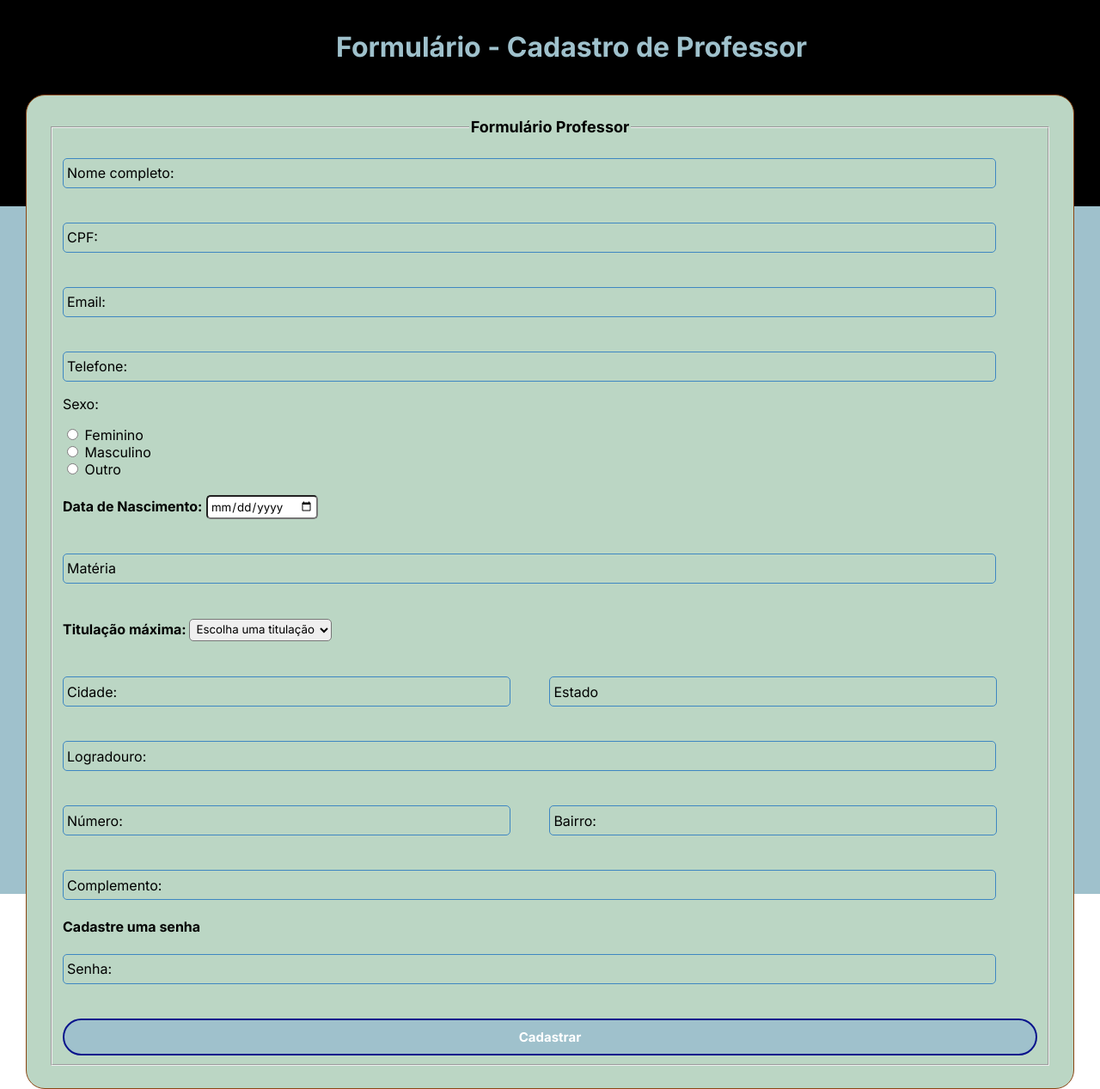
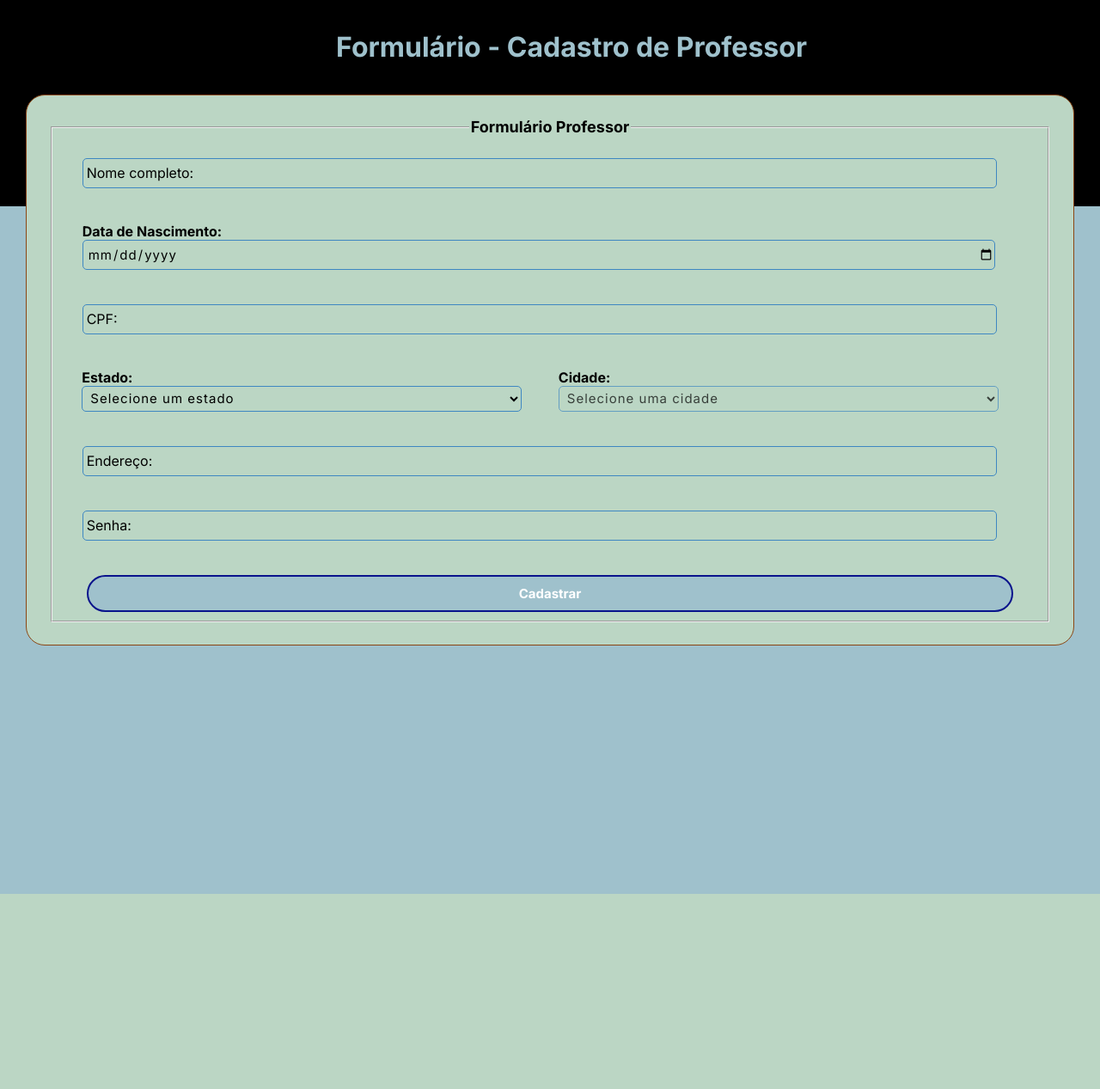
Before and after one commit to LucasBP23/projeto_seminario, a PHP site: page /Page_secretaria/cad_professor.php in a window 1280 px wide. Shown: the whole page at 86% size. After the commit the page ends 1040 px from the top, so only its background shows below. Run offline with PHP 8.4, Linux system fonts and the light colour scheme.

Commit message:
Formulário professor e API IBGE
Alteração parcial no formulário do professor e adição da API do IBGE para cidades e estados.

```diff
--- a/Pacote_Download/Projeto_Seminário/Page_secretaria/cad_professor.css
+++ b/Pacote_Download/Projeto_Seminário/Page_secretaria/cad_professor.css
@@ -58,15 +58,13 @@ html, body {
    z-index: 3;
 }
 
-.caixa_form{
-    padding: 3px;
-    border-radius: 5px;
-}
 
 
 
 .inputBox{
     position: relative;
+    margin-left: 2%;
+
 }
 
 .inputUser{
@@ -98,8 +96,8 @@ html, body {
 .inputUser:focus ~ .labelInput,
 .inputUser:valid ~ .labelInput {
     top: -20px;
-    font-size: 13px;
-    color: #895F5E;
+
+    color: black;
     font-weight: bold;
 }
 
@@ -108,15 +106,15 @@ html, body {
 .coluna-50l{
     display: inline-block;
     /* float: left; */
-    width: 47.5%;
-
+    width: 48.5%;
+    margin-left: 1%;
 }
 
 .coluna-50r{
     display: inline-block;
     /* float: right; */
-    width: 47.5%;
-    margin-left: 2.05%;
+    width: 48.5%;
+    /* margin-left: 1%;  */
 }
 
 
@@ -134,7 +132,7 @@ html, body {
 
 #submit{
     background: #9fc1cc;
-    width: 100%;
+    width: 95%;
     border: 2px solid rgb(9, 19, 140);
     padding: 10px;
     color: white;
@@ -142,6 +140,9 @@ html, body {
     font-weight: bold;
     cursor: pointer;
     border-radius: 22px;
+    display: block;
+    margin: 0 auto;
+
 }
 #submit:hover{
     background:  #063444;
--- /dev/null
+++ b/Pacote_Download/Projeto_Seminário/Page_secretaria/cad_professor.js
@@ -0,0 +1,49 @@
+// Função para carregar os estados
+function carregarEstados() {
+    fetch('https://servicodados.ibge.gov.br/api/v1/localidades/estados?orderBy=nome')
+        .then(response => response.json())
+        .then(estados => {
+            const estadoSelect = document.getElementById('professor_estado');
+            estados.forEach(estado => {
+                let option = document.createElement('option');
+                option.value = estado.sigla;
+                option.text = estado.sigla;
+                estadoSelect.add(option);
+            });
+        })
+        .catch(error => console.error('Erro ao carregar os estados:', error));
+}
+
+// Função para carregar as cidades quando um estado for selecionado
+function carregarCidades(estadoId) {
+    const cidadeSelect = document.getElementById('professor_cidade'); //
+    cidadeSelect.disabled = true; // Desabilitar o campo enquanto carrega as cidades
+    cidadeSelect.innerHTML = '<option value="">Selecione uma cidade</option>'; // Resetar as opções
+
+    fetch(`https://servicodados.ibge.gov.br/api/v1/localidades/estados/${estadoId}/municipios?orderBy=nome`)
+        .then(response => response.json())
+        .then(cidades => {
+            cidades.forEach(cidade => {
+                let option = document.createElement('option');
+                option.value = cidade.id;
+                option.text = cidade.nome;
+                cidadeSelect.add(option);
+            });
+            cidadeSelect.disabled = false; // Reabilitar o campo após carregar as cidades
+        })
+        .catch(error => console.error('Erro ao carregar as cidades:', error));
+}
+
+// Adicionar eventos
+document.getElementById('professor_estado').addEventListener('change', function() { // Ajustado para professor_estado
+    const estadoId = this.value;
+    if (estadoId) {
+        carregarCidades(estadoId);
+    } else {
+        document.getElementById('professor_cidade').disabled = true; // Ajustado para professor_cidade
+        document.getElementById('professor_cidade').innerHTML = '<option value="">Selecione uma cidade</option>';
+    }
+});
+
+// Chamar a função de carregar estados ao carregar a página
+carregarEstados();
--- a/Pacote_Download/Projeto_Seminário/Page_secretaria/cad_professor.php
+++ b/Pacote_Download/Projeto_Seminário/Page_secretaria/cad_professor.php
@@ -1,3 +1,6 @@
+
+
+
 <!DOCTYPE html>
 <html lang="pt-br">
 <head>
@@ -6,7 +9,7 @@
     <title>Document</title>
     <meta http-equiv="X-UA-Compatible" content="IE=edge">
     <link rel="icon" type="image/x-icon" href="Images/UniSGE-removebg-preview.png"> <!--Coloca o logo no topo da guia da página-->
-    <link rel="stylesheet" href="cad_professor.css">
+    <link rel="stylesheet" href="cad_professor.css?v=1.3">
 
 
 
@@ -23,117 +26,60 @@
                     <br>
                     <div class="inputBox">
 
-                        <input type="text" name="nome" id="nome" class="inputUser" required>
-                        <label for="nome" class="labelInput">Nome completo: </label>
+                        <input type="text" name="professor_nome_completo" id="professor_nome_completo" class="inputUser" required>
+                        <label for="professor_nome_completo" class="labelInput">Nome completo: </label>
 
+                    </div>
+                    <br><br>
+                    <div class="inputBox">
+                    <label for="professor_data_nascimento"><b>Data de Nascimento:</b></label>
+                    <input type="date" name="professor_data_nascimento" id="professor_data_nascimento" class="inputUser" required>
                     </div>
                     <br><br>
 
                     <div class="inputBox">
-                        <input type="number" name="cpf" id="cpf" class="inputUser" required>
-                        <label for="cpf" class="labelInput">CPF: </label>
+                        <input type="text" name="professor_cpf" id="professor_cpf" class="inputUser" required>
+                        <label for="professor_cpf" class="labelInput">CPF: </label>
                     </div>
                     <br><br>
 
-                    <div class="inputBox">
-                        <input type="text" name="email" id="email" class="inputUser"  required>
-                        <label for="email" class="labelInput">Email: </label>
-
-
-                    </div>
-                    <br><br>
-                    <div class="inputBox">
-                        <input type="tel" name="telefone" id="telefone" class="inputUser"  required>
-                        <label for="telefone" class="labelInput">Telefone: </label>
-
-
-                    </div>
-                    <p>Sexo:</p>
-                    <input type="radio" id="feminino" name="sexo" value="feminino" required>
-                    <label for="feminino">Feminino</label>
-                    <br>
-                    <input type="radio" id="masculino" name="sexo" value="masculino" required>
-                    <label for="masculino">Masculino</label>
-                    <br>
-                    <input type="radio" id="outro" name="sexo" value="outro" required>
-                    <label for="outro">Outro</label>
-                    <br><br>
-
-                    <label for="nascimento"><b>Data de Nascimento:</b></label>
-                    <input type="date" name="nascimento" id="nascimento" class="caixa_form" required>
-                    <br><br><br>
-
-                    <div class="inputBox">
-                        <input type="text" name="materia" id="materia" class="inputUser"   required>
-                        <label for="materia" class="labelInput">Matéria</label>
-
-
-                    </div>
-                    <br>
-                    <H4>Titulação máxima:
-                    <select required name="titulacao_max" id="titulacao_max" class="caixa_form">
-                        <option selected disabled value="">Escolha uma titulação</option>
-                        <option value="licenciatura">Licenciatura</option>
-                        <option value="bacharelado">Bacharelado</option>
-                        <option value="mestrado">Mestrado</option>
-                        <option value="doutorado">Doutorado</option>
-                        <option value="outro">Outro</option>
-                    </select>
-                </H4>
-                    <br>
-
-                    <section class="coluna-50l">
-                        <div class="inputBox">
-                            <input type="text" name="cidade" id="cidade" class="inputUser"  required>
-                            <label for="cidade" class="labelInput">Cidade: </label>
-                        </div>
-                        </section>
-
-
-                        <section class="coluna-50r">
-                    <div class="inputBox">
-                        <input type="" name="estado" id="estado" class="inputUser"  required>
-                        <label for="estado" class="labelInput">Estado</label>
-                    </div>
-                    </section>
-
-
-                    <br><br><br>
-
-                    <div class="inputBox">
-                        <input type="text" name="logradouro" id="logradouro" class="inputUser"  required>
-                        <label for="logradouro" class="labelInput">Logradouro: </label>
-
-                    </div>
-                    <br><br>
 
                     <section class="coluna-50l">
                     <div class="inputBox">
-                        <input type="number" name="numero" id="numero" class="inputUser"  required>
-                        <label for="numero" class="labelInput">Número: </label>
+                    <label for="professor_estado" > <b>Estado: </b> </label>
+                    <br>
+                    <select id="professor_estado" name="professor_estado" class="inputUser" required>
+                    <option value="">Selecione um estado</option>
+                    </select>
                     </div>
                     </section>
 
                     <section class="coluna-50r">
                     <div class="inputBox">
-                        <input type="text" name="bairro" id="bairro" class="inputUser"  required>
-                        <label for="bairro " class="labelInput">Bairro: </label>
+                    <label for="professor_cidade" > <b>Cidade: </b> </label>
+                    <select id="professor_cidade" name="professor_cidade" class="inputUser" disabled required>
+                    <option value="">Selecione uma cidade</option>
+                    </select>
                     </div>
                     </section>
 
                     <br><br><br>
 
                     <div class="inputBox">
-                        <input type="text" name="complemento" id="complemento" class="inputUser" required>
-                        <label for="complemento" class="labelInput">Complemento: </label>
+                        <input type="text" name="professor_endereco" id="professor_endereco" class="inputUser"  required>
+                        <label for="professor_endereco" class="labelInput">Endereço: </label>
+
 
                     </div>
 
+                    <br><br>
 
-                    <h4>Cadastre uma senha</h4>
+
+
                     <div class="inputBox">
-                        <input type="password" name="professor_senha" id="professor_senha" class="inputUser" required>
-                        <label for="professor_senha"class="labelInput">Senha: </label>
+
+                        <input type="password" name="professor_senha_acesso" id="professor_senha_acesso" class="inputUser" required>
+                        <label for="professor_senha_acesso"class="labelInput">Senha: </label>
                     </div>
                     <br><br>
 
@@ -150,6 +96,6 @@
 
 
 
-
+    <script src="cad_professor.js?v=1.1"></script>
 </body>
 </html>
```
